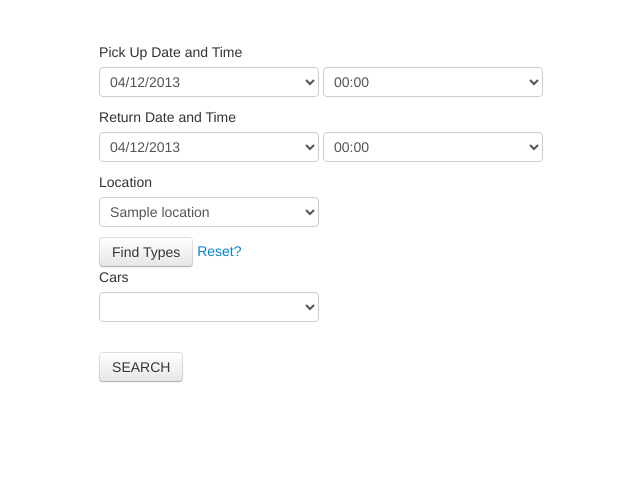
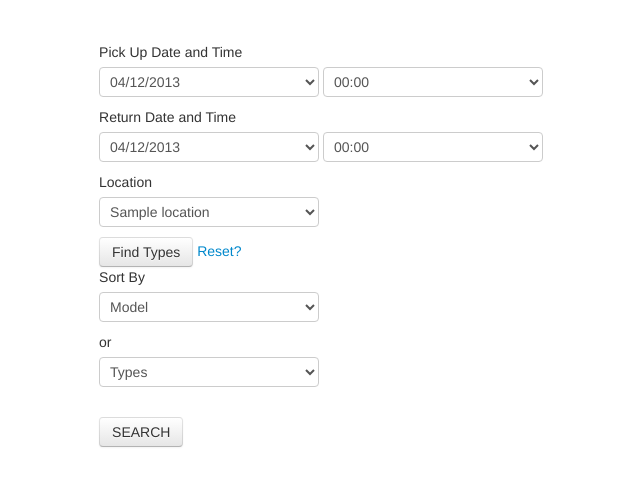
Before and after one commit to fozzle/cs4400, a Flask app: page /rent in a window 1280 px wide. Shown: the top 486 px of the page, without its empty margins (132-772 px from the left). Run offline with Flask 2, Linux system fonts and the light colour scheme; tables that the repository leaves empty or names only in its code hold one stand-in row (values such as "Sample post"); lists and menus that the app fills with data are empty.

Commit message:
freakin rental

```diff
--- a/app.py
+++ b/app.py
@@ -188,18 +188,24 @@ def rent():
         if request.method == 'POST':
                 a = request.form['pickdate']
                 loc = request.form['location']
-                models = "SELECT CarModel FROM car WHERE CarLocation='{place}'".format(place=loc)
-                c.execute(models)
+                m = "SELECT CarModel FROM car WHERE CarLocation='{place}'".format(place=loc)
+                t = "SELECT Type FROM car WHERE CarLocation='{place}'".format(place=loc)
+                c.execute(m)
                 a = c.fetchall()
+                c.execute(t)
+                b = c.fetchall()
+                print a
+                print b
                 setloc = [loc]
-                print loc
-                print a
                 models = []
+                types = []
+                for item in b:
+                        types.append(item[0])
                 for item in a:
                         models.append(item[0])
-                return render_template('rent.html', models=models, data=setloc)
-        if request.method == "STUFF":
-                flash('hopefully this worked')
+                print types
+                return render_template('rent.html', models=models, types=types, data=setloc)
+
 
         return render_template('rent.html', data = r)
         pass
--- a/templates/rent.html
+++ b/templates/rent.html
@@ -28,10 +28,19 @@
 		</select>
 	<p><button type=submit class=btn>Find Types</button>
 	<a href="{{ url_for('rent') }}">Reset?</a>
-	<label>Cars</label>
+	<label>Sort By</label>
 		<select name=cars>
+			<option>Model</option>
 		{% for (carmodel) in models %}
 			<option>{{ carmodel }}</option>
+
+		{% endfor %}
+		</select>
+	<label>or</label>
+		<select name=cars>
+			<option>Types</option>
+		{% for (types) in types %}
+			<option>{{ types }}</option>
 
 		{% endfor %}
 		</select>
```
